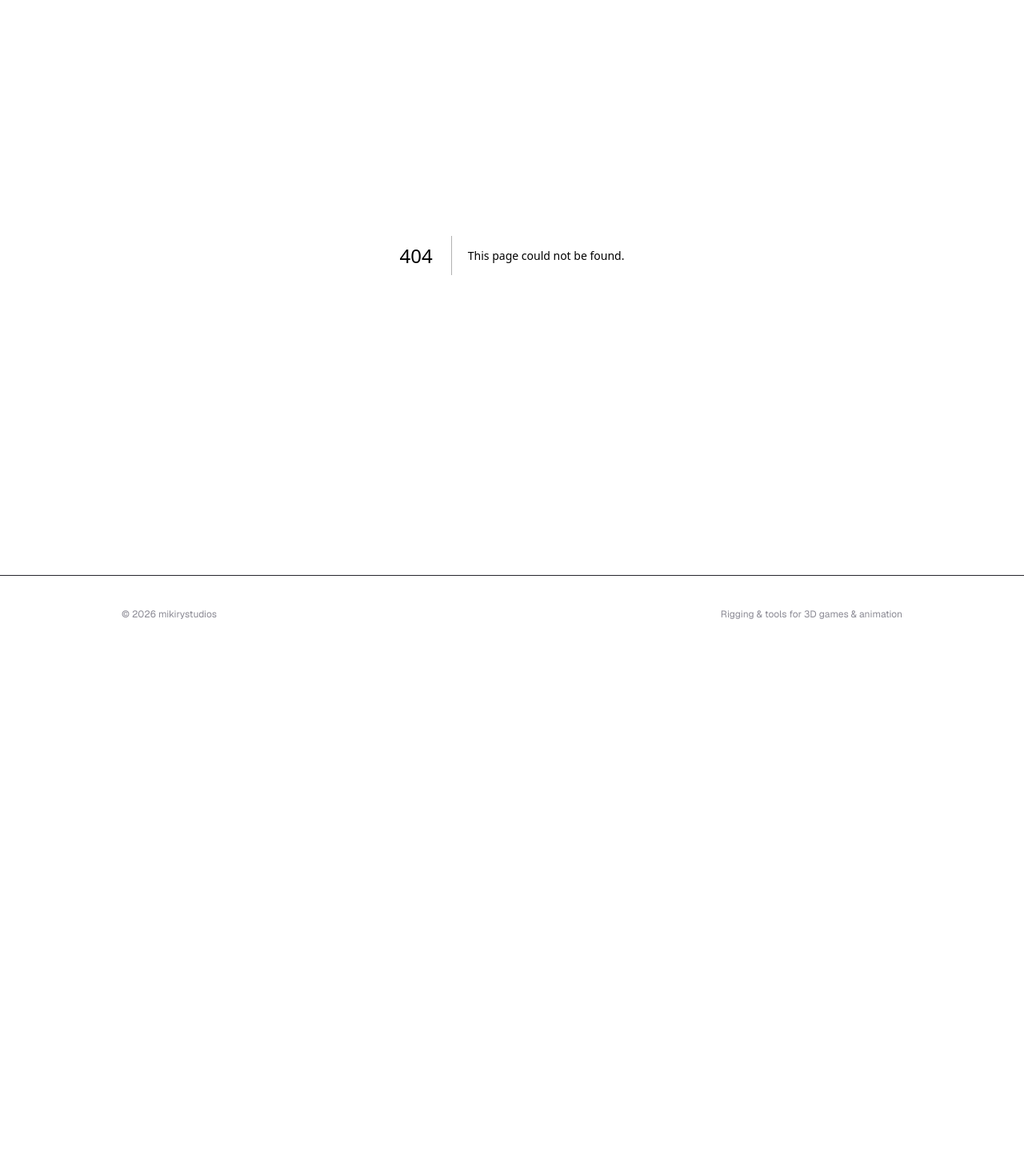
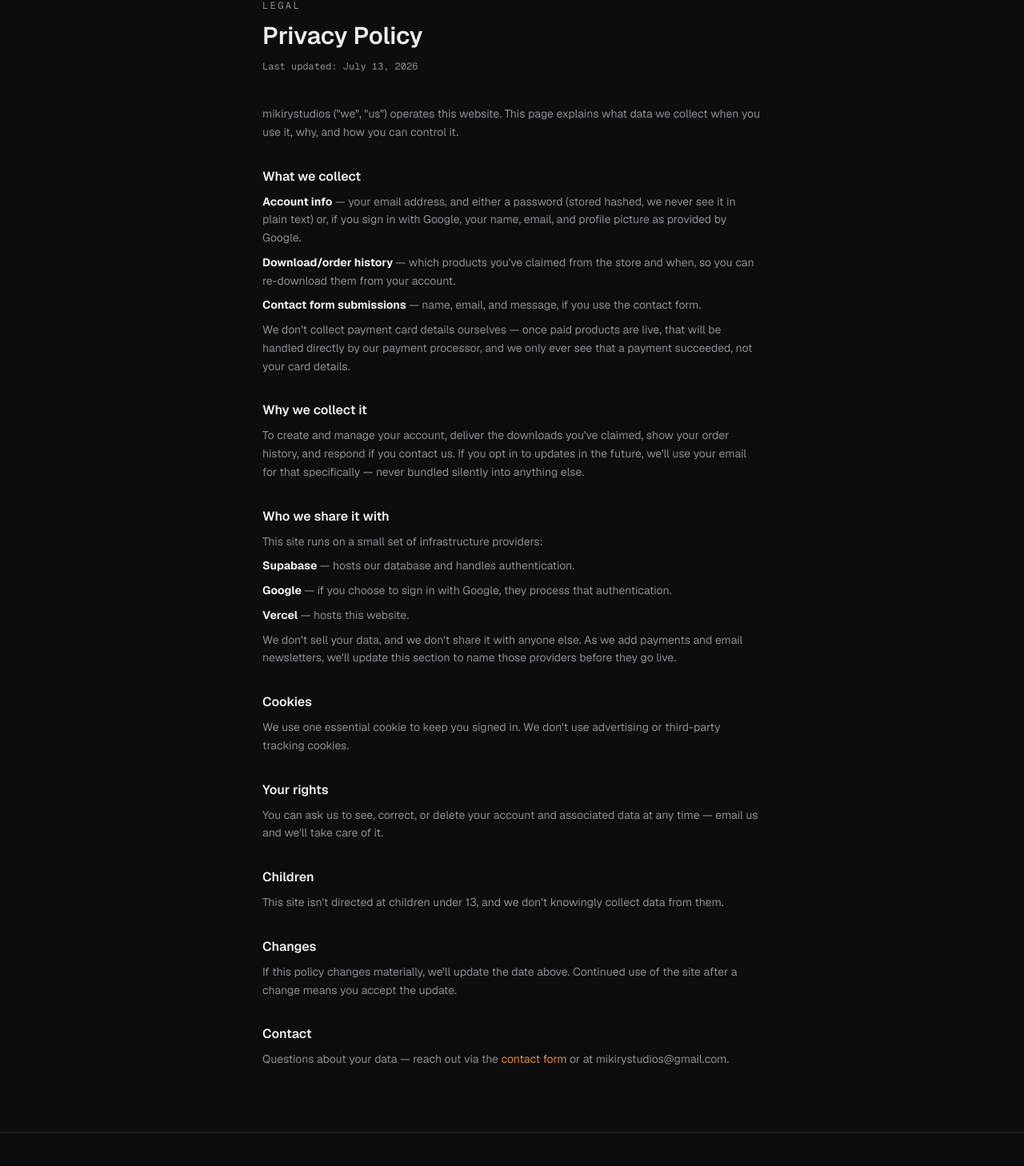
Before and after one commit to TheMikiry/mikirystudios.com, a Next.js app: page /privacy in a window 1280 px wide. Before the commit this address had no page. Shown: the part 134-1592 px from the top of the page at 80% size. Before the commit the page ends 950 px from the top, so only its background shows below. Built offline with nearby package versions, Linux system fonts and the light colour scheme.

Commit message:
Add Privacy Policy and Terms pages; link from footer
Written to reflect what the site actually does today (Supabase,
Google OAuth, Vercel) rather than generic boilerplate — needed for
the Google OAuth consent screen's required policy links.

```diff
--- a/src/app/about/page.tsx
+++ b/src/app/about/page.tsx
@@ -56,7 +56,7 @@ export default function AboutPage() {
         </Reveal>
       </div>
 
-      <section className="mt-20 border-t border-border pt-12">
+      <section id="contact" className="mt-20 scroll-mt-24 border-t border-border pt-12">
         <Reveal>
           <p className="font-mono text-xs uppercase tracking-[0.2em] text-muted">
             Contact
--- /dev/null
+++ b/src/app/privacy/page.tsx
@@ -0,0 +1,155 @@
+import Reveal from "@/components/Reveal";
+
+export default function PrivacyPage() {
+  return (
+    <div className="mx-auto max-w-2xl px-6 py-20">
+      <Reveal>
+        <p className="font-mono text-xs uppercase tracking-[0.2em] text-muted">
+          Legal
+        </p>
+        <h1 className="mt-3 text-3xl font-semibold text-balance">
+          Privacy Policy
+        </h1>
+        <p className="mt-3 font-mono text-xs text-muted">
+          Last updated: July 13, 2026
+        </p>
+      </Reveal>
+
+      <Reveal
+        delay={0.05}
+        className="prose-sm mt-10 flex flex-col gap-8 text-sm leading-relaxed text-muted"
+      >
+        <p>
+          mikirystudios (&quot;we&quot;, &quot;us&quot;) operates this
+          website. This page explains what data we collect when you use it,
+          why, and how you can control it.
+        </p>
+
+        <section>
+          <h2 className="mb-2 text-base font-semibold text-foreground">
+            What we collect
+          </h2>
+          <ul className="flex flex-col gap-2">
+            <li>
+              <strong className="text-foreground">Account info</strong> —
+              your email address, and either a password (stored hashed, we
+              never see it in plain text) or, if you sign in with Google,
+              your name, email, and profile picture as provided by Google.
+            </li>
+            <li>
+              <strong className="text-foreground">Download/order history</strong>{" "}
+              — which products you&apos;ve claimed from the store and when,
+              so you can re-download them from your account.
+            </li>
+            <li>
+              <strong className="text-foreground">Contact form submissions</strong>{" "}
+              — name, email, and message, if you use the contact form.
+            </li>
+          </ul>
+          <p className="mt-2">
+            We don&apos;t collect payment card details ourselves — once
+            paid products are live, that will be handled directly by our
+            payment processor, and we only ever see that a payment
+            succeeded, not your card details.
+          </p>
+        </section>
+
+        <section>
+          <h2 className="mb-2 text-base font-semibold text-foreground">
+            Why we collect it
+          </h2>
+          <p>
+            To create and manage your account, deliver the downloads
+            you&apos;ve claimed, show your order history, and respond if you
+            contact us. If you opt in to updates in the future, we&apos;ll
+            use your email for that specifically — never bundled silently
+            into anything else.
+          </p>
+        </section>
+
+        <section>
+          <h2 className="mb-2 text-base font-semibold text-foreground">
+            Who we share it with
+          </h2>
+          <p>This site runs on a small set of infrastructure providers:</p>
+          <ul className="mt-2 flex flex-col gap-2">
+            <li>
+              <strong className="text-foreground">Supabase</strong> — hosts
+              our database and handles authentication.
+            </li>
+            <li>
+              <strong className="text-foreground">Google</strong> — if you
+              choose to sign in with Google, they process that
+              authentication.
+            </li>
+            <li>
+              <strong className="text-foreground">Vercel</strong> — hosts
+              this website.
+            </li>
+          </ul>
+          <p className="mt-2">
+            We don&apos;t sell your data, and we don&apos;t share it with
+            anyone else. As we add payments and email newsletters, we&apos;ll
+            update this section to name those providers before they go
+            live.
+          </p>
+        </section>
+
+        <section>
+          <h2 className="mb-2 text-base font-semibold text-foreground">
+            Cookies
+          </h2>
+          <p>
+            We use one essential cookie to keep you signed in. We don&apos;t
+            use advertising or third-party tracking cookies.
+          </p>
+        </section>
+
+        <section>
+          <h2 className="mb-2 text-base font-semibold text-foreground">
+            Your rights
+          </h2>
+          <p>
+            You can ask us to see, correct, or delete your account and
+            associated data at any time — email us and we&apos;ll take care
+            of it.
+          </p>
+        </section>
+
+        <section>
+          <h2 className="mb-2 text-base font-semibold text-foreground">
+            Children
+          </h2>
+          <p>
+            This site isn&apos;t directed at children under 13, and we
+            don&apos;t knowingly collect data from them.
+          </p>
+        </section>
+
+        <section>
+          <h2 className="mb-2 text-base font-semibold text-foreground">
+            Changes
+          </h2>
+          <p>
+            If this policy changes materially, we&apos;ll update the date
+            above. Continued use of the site after a change means you accept
+            the update.
+          </p>
+        </section>
+
+        <section>
+          <h2 className="mb-2 text-base font-semibold text-foreground">
+            Contact
+          </h2>
+          <p>
+            Questions about your data — reach out via the{" "}
+            <a href="/about#contact" className="text-accent">
+              contact form
+            </a>{" "}
+            or at mikirystudios@gmail.com.
+          </p>
+        </section>
+      </Reveal>
+    </div>
+  );
+}
--- /dev/null
+++ b/src/app/terms/page.tsx
@@ -0,0 +1,116 @@
+import Reveal from "@/components/Reveal";
+
+export default function TermsPage() {
+  return (
+    <div className="mx-auto max-w-2xl px-6 py-20">
+      <Reveal>
+        <p className="font-mono text-xs uppercase tracking-[0.2em] text-muted">
+          Legal
+        </p>
+        <h1 className="mt-3 text-3xl font-semibold text-balance">
+          Terms of Service
+        </h1>
+        <p className="mt-3 font-mono text-xs text-muted">
+          Last updated: July 13, 2026
+        </p>
+      </Reveal>
+
+      <Reveal
+        delay={0.05}
+        className="prose-sm mt-10 flex flex-col gap-8 text-sm leading-relaxed text-muted"
+      >
+        <p>
+          By using mikirystudios.com, you agree to the following. It&apos;s
+          written in plain language on purpose — this is a small,
+          independently-run site, not a corporate legal department.
+        </p>
+
+        <section>
+          <h2 className="mb-2 text-base font-semibold text-foreground">
+            Accounts
+          </h2>
+          <p>
+            You&apos;re responsible for keeping your account credentials
+            secure, and for anything that happens under your account. Let us
+            know if you think it&apos;s been compromised.
+          </p>
+        </section>
+
+        <section>
+          <h2 className="mb-2 text-base font-semibold text-foreground">
+            mkrHub &amp; store products
+          </h2>
+          <p>
+            mkrHub is provided free, pay-what-you-want — including $0.
+            Whatever you pay is a voluntary contribution, not a purchase
+            price, so it&apos;s non-refundable. Paid tools and packs added
+            to the store later will have their own terms shown at checkout.
+          </p>
+          <p className="mt-2">
+            Tools are provided &quot;as is&quot;, without warranty of any
+            kind. Use them at your own risk in your own pipeline — always
+            keep backups.
+          </p>
+        </section>
+
+        <section>
+          <h2 className="mb-2 text-base font-semibold text-foreground">
+            Acceptable use
+          </h2>
+          <p>
+            Don&apos;t use this site to break the law, attempt to access
+            other users&apos; accounts or data, or disrupt the service for
+            others.
+          </p>
+        </section>
+
+        <section>
+          <h2 className="mb-2 text-base font-semibold text-foreground">
+            Portfolio content
+          </h2>
+          <p>
+            Artwork, renders, and project material shown on this site remain
+            the property of their respective rights holders (studios,
+            productions, or mikirystudios where noted) and are shown for
+            portfolio purposes only.
+          </p>
+        </section>
+
+        <section>
+          <h2 className="mb-2 text-base font-semibold text-foreground">
+            Limitation of liability
+          </h2>
+          <p>
+            This site and its tools are provided as-is, with no guarantee
+            they&apos;re fault-free. We&apos;re not liable for damages
+            arising from your use of the site or downloaded tools, to the
+            extent permitted by law.
+          </p>
+        </section>
+
+        <section>
+          <h2 className="mb-2 text-base font-semibold text-foreground">
+            Changes
+          </h2>
+          <p>
+            These terms may be updated as the site grows — we&apos;ll update
+            the date above when that happens.
+          </p>
+        </section>
+
+        <section>
+          <h2 className="mb-2 text-base font-semibold text-foreground">
+            Contact
+          </h2>
+          <p>
+            Questions — reach out via the{" "}
+            <a href="/about#contact" className="text-accent">
+              contact form
+            </a>{" "}
+            or at mikirystudios@gmail.com.
+          </p>
+        </section>
+      </Reveal>
+    </div>
+  );
+}
--- a/src/components/Footer.tsx
+++ b/src/components/Footer.tsx
@@ -1,9 +1,23 @@
+import Link from "next/link";
+
 export default function Footer() {
   return (
     <footer className="border-t border-border">
-      <div className="mx-auto flex max-w-5xl flex-col gap-2 px-6 py-10 text-xs text-muted sm:flex-row sm:items-center sm:justify-between">
-        <span>&copy; {new Date().getFullYear()} mikirystudios</span>
-        <span>Rigging &amp; tools for 3D games &amp; animation</span>
+      <div className="mx-auto flex max-w-5xl flex-col gap-4 px-6 py-10 text-xs text-muted sm:flex-row sm:items-center sm:justify-between">
+        <div className="flex flex-col gap-1 sm:flex-row sm:items-center sm:gap-4">
+          <span>&copy; {new Date().getFullYear()} mikirystudios</span>
+          <span className="hidden sm:inline">
+            Rigging &amp; tools for 3D games &amp; animation
+          </span>
+        </div>
+        <div className="flex items-center gap-4">
+          <Link href="/privacy" className="transition-colors hover:text-foreground">
+            Privacy
+          </Link>
+          <Link href="/terms" className="transition-colors hover:text-foreground">
+            Terms
+          </Link>
+        </div>
       </div>
     </footer>
   );
```
